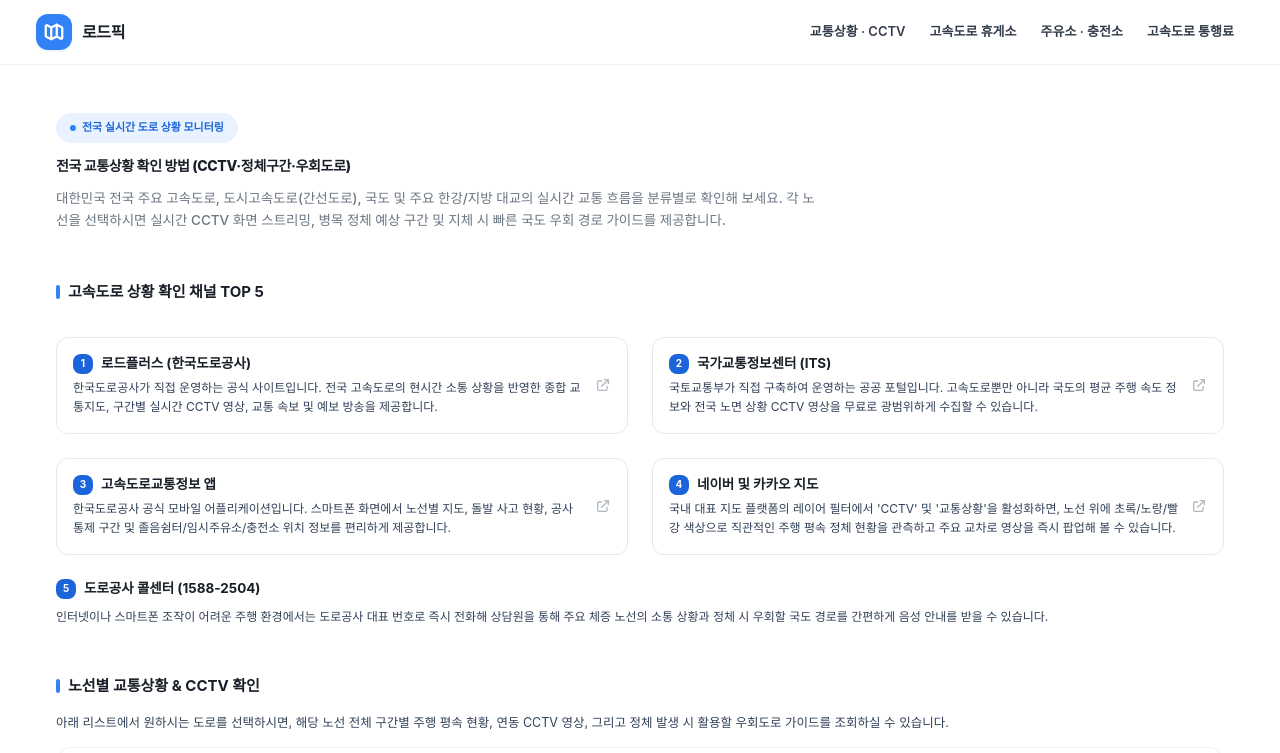
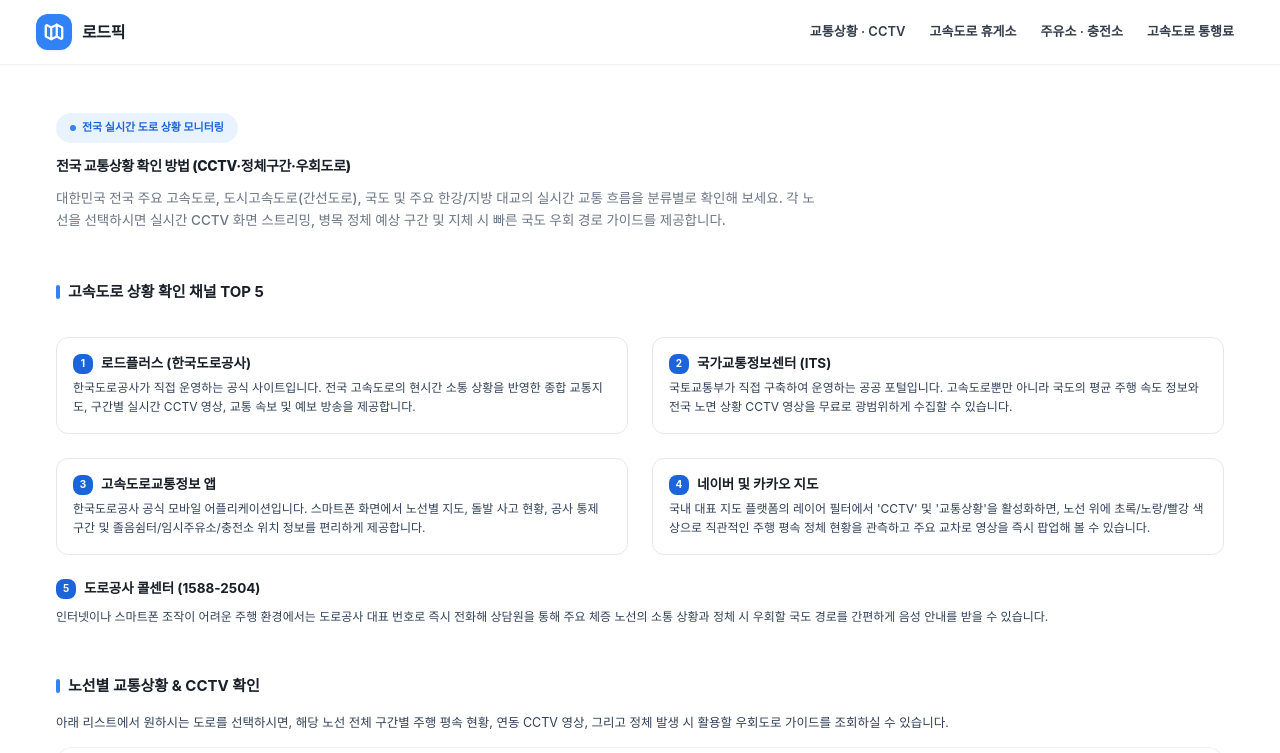
Before and after one commit to fnqlrtm123-code/highway-live, a Next.js app: page /traffic in a window 1280 px wide. Shown: the top 753 px of the page. Built offline with nearby package versions, Linux system fonts and the light colour scheme; a web font is replaced by a local one.

Commit message:
fix: preserve fixed CTAs in automatic production deployments

```diff
--- a/src/app/ev/[restAreaSlug]/page.tsx
+++ b/src/app/ev/[restAreaSlug]/page.tsx
@@ -1,3 +1,4 @@
+import EvBottomCta from '@/components/EvBottomCta';
 import { pageMetadata } from "../../../lib/seo";
 import { getServiceAreaBySlug, serviceAreas } from '@/lib/data';
 import { notFound } from 'next/navigation';
@@ -221,6 +222,7 @@ export default async function EvDetailPage({ params }: Props) {
         </div>
       </section>
 
+      <EvBottomCta areaName={area.name} directionName={area.directionName} />
     </div>
   );
 }
--- a/src/app/gas/[restAreaSlug]/page.tsx
+++ b/src/app/gas/[restAreaSlug]/page.tsx
@@ -1,3 +1,4 @@
+import GasBottomCta from '@/components/GasBottomCta';
 import { pageMetadata } from "../../../lib/seo";
 import { getServiceAreaBySlug, serviceAreas } from '@/lib/data';
 import { notFound } from 'next/navigation';
@@ -186,6 +187,7 @@ export default async function GasDetailPage({ params }: Props) {
         </div>
       </section>
 
+      <GasBottomCta areaName={area.name} directionName={area.directionName} />
     </div>
   );
 }
--- a/src/app/globals.css
+++ b/src/app/globals.css
@@ -63,3 +63,12 @@ body {
 .animate-marquee {
   animation: marquee 30s linear infinite;
 }
+
+
+/* Leave room for the fixed CTAs after the footer, including phone safe areas. */
+body:has(.traffic-bottom-cta),
+body:has(.gas-bottom-cta),
+body:has(.ev-bottom-cta),
+body:has(.toll-bottom-cta) {
+  padding-bottom: calc(112px + env(safe-area-inset-bottom));
+}
--- a/src/app/rest-areas/[restAreaSlug]/layout.tsx
+++ b/src/app/rest-areas/[restAreaSlug]/layout.tsx
@@ -1,3 +1,4 @@
+import GasBottomCta from '@/components/GasBottomCta';
 import { getServiceAreaBySlug, serviceAreas } from '@/lib/data';
 import { notFound } from 'next/navigation';
 import type { Metadata } from 'next';
@@ -93,6 +94,7 @@ export default async function RestAreaLayout({ children, params }: Props) {
       </div>
 
       {children}
+      <GasBottomCta areaName={area.name} directionName={area.directionName} />
     </main>
   );
 }
--- a/src/app/traffic/page.tsx
+++ b/src/app/traffic/page.tsx
@@ -43,73 +43,53 @@ export default function TrafficIndexPage() {
 
         <div className="grid grid-cols-1 md:grid-cols-2 gap-6 pt-2">
 
-          <a
-            href="https://www.roadplus.co.kr"
-            target="_self"
-            className="block bg-white border border-slate-200 rounded-xl p-4 pr-10 hover:border-blue-600 hover:shadow-sm transition-all relative group text-left cursor-pointer"
+          <div
+            className="block bg-white border border-slate-200 rounded-xl p-4 text-left"
           >
-            <h3 className="font-bold text-slate-850 flex items-center gap-2 text-xs md:text-[13.5px] mb-1 group-hover:text-blue-600 transition-colors">
-              <span className="bg-blue-650 text-white text-[10px] w-5 h-5 rounded-lg flex items-center justify-center font-bold group-hover:bg-blue-600 transition-colors">1</span>
+            <h3 className="font-bold text-slate-850 flex items-center gap-2 text-xs md:text-[13.5px] mb-1">
+              <span className="bg-blue-650 text-white text-[10px] w-5 h-5 rounded-lg flex items-center justify-center font-bold">1</span>
               로드플러스 (한국도로공사)
             </h3>
             <p className="text-[12px] text-slate-550 leading-relaxed">
               한국도로공사가 직접 운영하는 공식 사이트입니다. 전국 고속도로의 현시간 소통 상황을 반영한 종합 교통지도, 구간별 실시간 CCTV 영상, 교통 속보 및 예보 방송을 제공합니다.
             </p>
-            <svg className="w-4 h-4 text-slate-400 group-hover:text-blue-600 transition-colors absolute right-4 top-1/2 -translate-y-1/2" fill="none" viewBox="0 0 24 24" stroke="currentColor" strokeWidth={2}>
-              <path strokeLinecap="round" strokeLinejoin="round" d="M10 6H6a2 2 0 00-2 2v10a2 2 0 002 2h10a2 2 0 002-2v-4M14 4h6m0 0v6m0-6L10 14" />
-            </svg>
-          </a>
+          </div>
 
-          <a
-            href="https://www.its.go.kr"
-            target="_self"
-            className="block bg-white border border-slate-200 rounded-xl p-4 pr-10 hover:border-blue-600 hover:shadow-sm transition-all relative group text-left cursor-pointer"
+          <div
+            className="block bg-white border border-slate-200 rounded-xl p-4 text-left"
           >
-            <h3 className="font-bold text-slate-850 flex items-center gap-2 text-xs md:text-[13.5px] mb-1 group-hover:text-blue-600 transition-colors">
-              <span className="bg-blue-650 text-white text-[10px] w-5 h-5 rounded-lg flex items-center justify-center font-bold group-hover:bg-blue-600 transition-colors">2</span>
+            <h3 className="font-bold text-slate-850 flex items-center gap-2 text-xs md:text-[13.5px] mb-1">
+              <span className="bg-blue-650 text-white text-[10px] w-5 h-5 rounded-lg flex items-center justify-center font-bold">2</span>
               국가교통정보센터 (ITS)
             </h3>
             <p className="text-[12px] text-slate-550 leading-relaxed">
               국토교통부가 직접 구축하여 운영하는 공공 포털입니다. 고속도로뿐만 아니라 국도의 평균 주행 속도 정보와 전국 노면 상황 CCTV 영상을 무료로 광범위하게 수집할 수 있습니다.
             </p>
-            <svg className="w-4 h-4 text-slate-400 group-hover:text-blue-600 transition-colors absolute right-4 top-1/2 -translate-y-1/2" fill="none" viewBox="0 0 24 24" stroke="currentColor" strokeWidth={2}>
-              <path strokeLinecap="round" strokeLinejoin="round" d="M10 6H6a2 2 0 00-2 2v10a2 2 0 002 2h10a2 2 0 002-2v-4M14 4h6m0 0v6m0-6L10 14" />
-            </svg>
-          </a>
+          </div>
 
-          <a
-            href="https://play.google.com/store/apps/details?id=com.ex.roadinfo"
-            target="_self"
-            className="block bg-white border border-slate-200 rounded-xl p-4 pr-10 hover:border-blue-600 hover:shadow-sm transition-all relative group text-left cursor-pointer"
+          <div
+            className="block bg-white border border-slate-200 rounded-xl p-4 text-left"
           >
-            <h3 className="font-bold text-slate-850 flex items-center gap-2 text-xs md:text-[13.5px] mb-1 group-hover:text-blue-600 transition-colors">
-              <span className="bg-blue-650 text-white text-[10px] w-5 h-5 rounded-lg flex items-center justify-center font-bold group-hover:bg-blue-600 transition-colors">3</span>
+            <h3 className="font-bold text-slate-850 flex items-center gap-2 text-xs md:text-[13.5px] mb-1">
+              <span className="bg-blue-650 text-white text-[10px] w-5 h-5 rounded-lg flex items-center justify-center font-bold">3</span>
               고속도로교통정보 앱
             </h3>
             <p className="text-[12px] text-slate-550 leading-relaxed">
               한국도로공사 공식 모바일 어플리케이션입니다. 스마트폰 화면에서 노선별 지도, 돌발 사고 현황, 공사 통제 구간 및 졸음쉼터/임시주유소/충전소 위치 정보를 편리하게 제공합니다.
             </p>
-            <svg className="w-4 h-4 text-slate-400 group-hover:text-blue-600 transition-colors absolute right-4 top-1/2 -translate-y-1/2" fill="none" viewBox="0 0 24 24" stroke="currentColor" strokeWidth={2}>
-              <path strokeLinecap="round" strokeLinejoin="round" d="M10 6H6a2 2 0 00-2 2v10a2 2 0 002 2h10a2 2 0 002-2v-4M14 4h6m0 0v6m0-6L10 14" />
-            </svg>
-          </a>
+          </div>
 
-          <a
-            href="https://map.naver.com"
-            target="_self"
-            className="block bg-white border border-slate-200 rounded-xl p-4 pr-10 hover:border-blue-600 hover:shadow-sm transition-all relative group text-left cursor-pointer"
+          <div
+            className="block bg-white border border-slate-200 rounded-xl p-4 text-left"
           >
-            <h3 className="font-bold text-slate-850 flex items-center gap-2 text-xs md:text-[13.5px] mb-1 group-hover:text-blue-600 transition-colors">
-              <span className="bg-blue-650 text-white text-[10px] w-5 h-5 rounded-lg flex items-center justify-center font-bold group-hover:bg-blue-600 transition-colors">4</span>
+            <h3 className="font-bold text-slate-850 flex items-center gap-2 text-xs md:text-[13.5px] mb-1">
+              <span className="bg-blue-650 text-white text-[10px] w-5 h-5 rounded-lg flex items-center justify-center font-bold">4</span>
               네이버 및 카카오 지도
             </h3>
             <p className="text-[12px] text-slate-550 leading-relaxed">
               국내 대표 지도 플랫폼의 레이어 필터에서 &apos;CCTV&apos; 및 &apos;교통상황&apos;을 활성화하면, 노선 위에 초록/노랑/빨강 색상으로 직관적인 주행 평속 정체 현황을 관측하고 주요 교차로 영상을 즉시 팝업해 볼 수 있습니다.
             </p>
-            <svg className="w-4 h-4 text-slate-400 group-hover:text-blue-600 transition-colors absolute right-4 top-1/2 -translate-y-1/2" fill="none" viewBox="0 0 24 24" stroke="currentColor" strokeWidth={2}>
-              <path strokeLinecap="round" strokeLinejoin="round" d="M10 6H6a2 2 0 00-2 2v10a2 2 0 002 2h10a2 2 0 002-2v-4M14 4h6m0 0v6m0-6L10 14" />
-            </svg>
-          </a>
+          </div>
 
           <div className="space-y-2 md:col-span-2">
             <h3 className="font-bold text-slate-900 flex items-center gap-2 text-xs md:text-[13.5px]">
--- /dev/null
+++ b/src/components/EvBottomCta.tsx
@@ -0,0 +1,12 @@
+export default function EvBottomCta({ areaName, directionName }: { areaName: string; directionName: string }) {
+  return (
+    <div className="ev-bottom-cta fixed inset-x-0 bottom-0 z-50 border-t border-slate-200 bg-white/95 px-4 pt-3 shadow-[0_-4px_20px_rgba(15,23,42,0.08)] backdrop-blur-md" style={{ paddingBottom: 'calc(12px + env(safe-area-inset-bottom))' }}>
+      <a
+        href="https://mrbrisbaneinsouth.kr/%ec%a0%84%ea%b8%b0%ec%b0%a8-%ec%b6%a9%ec%a0%84%ec%86%8c-%ec%b0%be%ea%b8%b0-%eb%b0%8f-%ec%95%b1-%ec%b6%94%ec%b2%9c-%ec%96%b4%ed%94%8c-%eb%8b%a4%ec%9a%b4%eb%a1%9c%eb%93%9c/"
+        className="mx-auto flex min-h-14 max-w-[960px] items-center justify-center rounded-xl bg-blue-700 px-4 py-3 text-center text-sm font-bold leading-snug text-white transition-colors hover:bg-blue-900 focus-visible:outline-2 focus-visible:outline-offset-4 focus-visible:outline-blue-700 md:text-base"
+      >
+        {areaName} ({directionName}) 전기차 충전소 찾기
+      </a>
+    </div>
+  );
+}
--- /dev/null
+++ b/src/components/GasBottomCta.tsx
@@ -0,0 +1,12 @@
+export default function GasBottomCta({ areaName, directionName }: { areaName: string; directionName: string }) {
+  return (
+    <div className="gas-bottom-cta fixed inset-x-0 bottom-0 z-50 border-t border-slate-200 bg-white/95 px-4 pt-3 shadow-[0_-4px_20px_rgba(15,23,42,0.08)] backdrop-blur-md" style={{ paddingBottom: 'calc(12px + env(safe-area-inset-bottom))' }}>
+      <a
+        href="https://mrbrisbaneinsouth.kr/%ec%a3%bc%ec%9c%a0%ec%86%8c-%ea%b0%80%ea%b2%a9%eb%b9%84%ea%b5%90-%eb%82%b4-%ea%b7%bc%ec%b2%98-%ec%8b%bc-%ea%b3%b3-%ec%b0%be%ea%b8%b0/"
+        className="mx-auto flex min-h-14 max-w-[960px] items-center justify-center rounded-xl bg-blue-700 px-4 py-3 text-center text-sm font-bold leading-snug text-white transition-colors hover:bg-blue-900 focus-visible:outline-2 focus-visible:outline-offset-4 focus-visible:outline-blue-700 md:text-base"
+      >
+        {areaName} ({directionName}) 주유소 가격 비교하기
+      </a>
+    </div>
+  );
+}
--- /dev/null
+++ b/src/components/TrafficBottomCta.tsx
@@ -0,0 +1,12 @@
+export default function TrafficBottomCta({ roadName }: { roadName: string }) {
+  return (
+    <div className="traffic-bottom-cta fixed inset-x-0 bottom-0 z-50 border-t border-slate-200 bg-white/95 px-4 pt-3 shadow-[0_-4px_20px_rgba(15,23,42,0.08)] backdrop-blur-md" style={{ paddingBottom: 'calc(12px + env(safe-area-inset-bottom))' }}>
+      <a
+        href="https://mrbrisbaneinsouth.kr/%ea%b3%a0%ec%86%8d%eb%8f%84%eb%a1%9c-cctv-%ea%b5%90%ed%86%b5%ec%83%81%ed%99%a9-%ec%8b%a4%ec%8b%9c%ea%b0%84-%ed%99%95%ec%9d%b8%ed%95%98%ea%b8%b0/"
+        className="mx-auto flex min-h-14 max-w-[960px] items-center justify-center rounded-xl bg-blue-700 px-4 py-3 text-center text-sm font-bold leading-snug text-white transition-colors hover:bg-blue-900 focus-visible:outline-2 focus-visible:outline-offset-4 focus-visible:outline-blue-700 md:text-base"
+      >
+        {roadName} 교통상황 CCTV 실시간 확인하기
+      </a>
+    </div>
+  );
+}
```
Also changed, not shown: src/app/toll/layout.tsx (+16 -1 lines), src/app/traffic/[highway]/page.tsx (+18 -36 lines).
